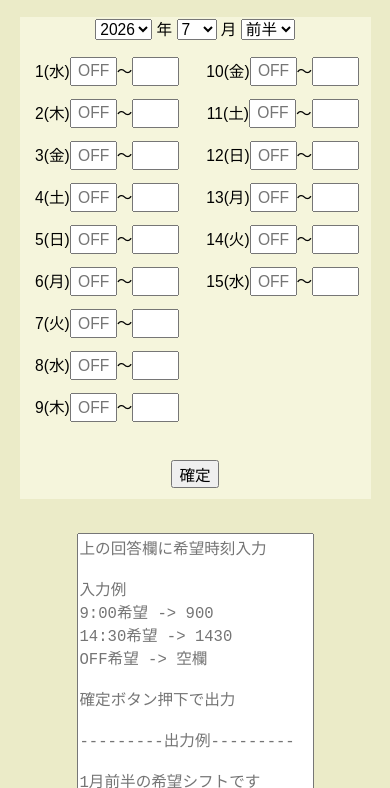
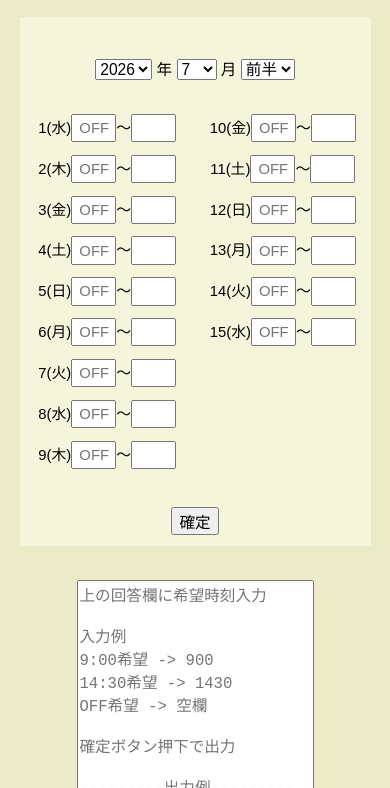
Before and after one commit to Koizumi-Tetsuro/shiftGenerator, a plain HTML site: page forPhoneNew.html in a window 390 px wide. Shown: the part 56-844 px from the top of the page. Drawn offline with Linux system fonts and the light colour scheme.

Commit message:
Update forPhoneNew.html

```diff
--- a/forPhoneNew.html
+++ b/forPhoneNew.html
@@ -41,22 +41,23 @@
         }
 
         .select {
-            margin-bottom: 2vh;
+            margin-bottom: 4vh;
             font-size: 4vw;
         }
 
         select {
+            margin-top: 5vh;
             font-size: 4vw;
         }
 
         .inputForm label{
-            font-size: 4vw;
+            font-size: 3.8vw;
         }
 
         .input {
             height: 1.5em;
             width: 2.5em;
-            font-size: 4vw;
+            font-size: 3.8vw;
         }
 
         textarea {
```
